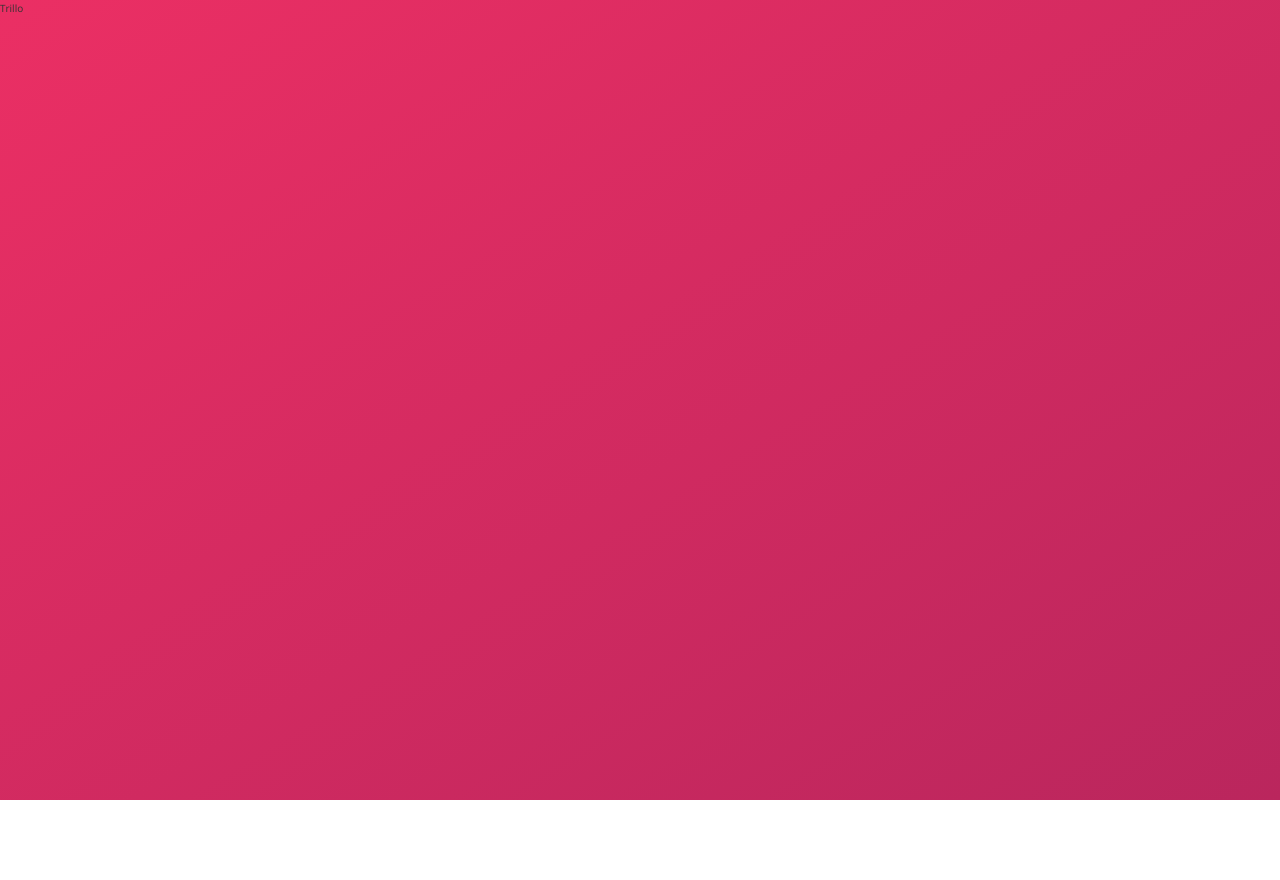
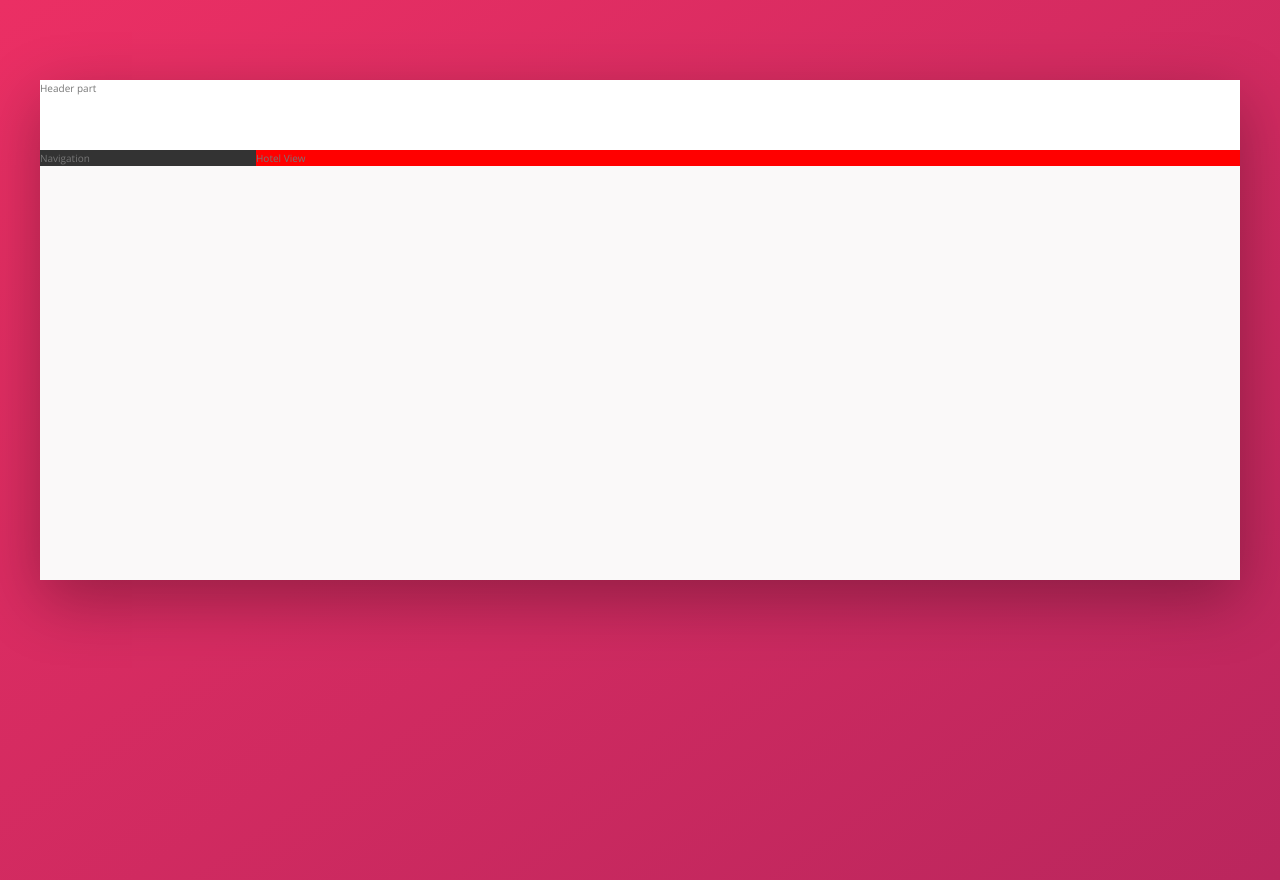
Before and after one commit to nis24jit/flexy, a plain HTML site: page starter/index.html in a window 1280 px wide. Before the commit the page ends 800 px from the top, so only its background shows below. Drawn offline with nearby package versions, Linux system fonts and the light colour scheme.

Commit message:
Initial Commit

```diff
--- a/starter/css/style.css
+++ b/starter/css/style.css
@@ -15,6 +15,29 @@ Grey dark 2: #777
 Grey dark 3: #999
 
 */
+.container {
+  max-width: 120rem;
+  margin: 8rem auto;
+  background-color: var(--color-grey-light-1);
+  box-shadow: var(--shadow-dark);
+  min-height: 50rem; }
+
+.header {
+  height: 7rem;
+  background-color: #fff;
+  border-bottom: var(--color-grey-light-2); }
+
+.content {
+  display: flex; }
+
+.sidebar {
+  background-color: var(--color-grey-dark-1);
+  flex: 0 0 18%; }
+
+.hotel-view {
+  background-color: red;
+  flex: 1; }
+
 :root {
   --color-primary: #eb2f64;
   --color-primary-light: #FF3366;
@@ -25,7 +48,8 @@ Grey dark 3: #999
   --color-grey-light-4: #ccc;
   --color-grey-dark-1: #333;
   --color-grey-dark-2: #777;
-  --color-grey-dark-3: #999; }
+  --color-grey-dark-3: #999;
+  --shadow-dark: 0 2rem 6rem rgba(0, 0, 0, .3); }
 
 * {
   margin: 0;
@@ -44,7 +68,7 @@ body {
   font-family: 'open Sans', sans-serif;
   font-weight: 400;
   line-height: 1.6;
-  color: var(--color-grey-dark-1);
+  color: var(--color-grey-dark-2);
   background-image: linear-gradient(to right bottom, var(--color-primary), var(--color-primary-dark));
   background-size: cover;
   background-repeat: no-repeat;
--- a/starter/index.html
+++ b/starter/index.html
@@ -11,6 +11,19 @@
         <title>trillo &mdash; Your all-in-one booking app</title>
     </head>
     <body>
-        Trillo
+        <div class="container">
+            <header class="header">
+                Header part
+            </header>
+            <div class="content">
+                <nav class="sidebar">
+                    Navigation
+                </nav>
+                <main class="hotel-view">
+                    Hotel View
+
+                </main>
+            </div>
+        </div>
     </body>
 </html>
--- a/starter/sass/_layout.scss
+++ b/starter/sass/_layout.scss
@@ -0,0 +1,27 @@
+.container {
+  max-width: 120rem; //This will ensure that if the size is less than 120rem then width will occupy 100% of available width
+  margin: 8rem auto;
+  background-color: var(--color-grey-light-1);
+  box-shadow: var(--shadow-dark);
+  min-height: 50rem;
+}
+
+.header {
+  height: 7rem;
+  background-color: #fff;
+  border-bottom: var(--color-grey-light-2);
+}
+
+.content {
+  display: flex;
+}
+
+.sidebar {
+  background-color: var(--color-grey-dark-1);
+  flex: 0 0 18%;
+}
+
+.hotel-view {
+background-color: red;
+  flex:1;
+}
--- a/starter/sass/main.scss
+++ b/starter/sass/main.scss
@@ -33,6 +33,8 @@ Grey dark 3: #999
   --color-grey-dark-1: #333;
   --color-grey-dark-2: #777;
   --color-grey-dark-3: #999;
+
+     --shadow-dark: 0 2rem 6rem rgba(0, 0, 0, .3);
 }
 
 * {
```
